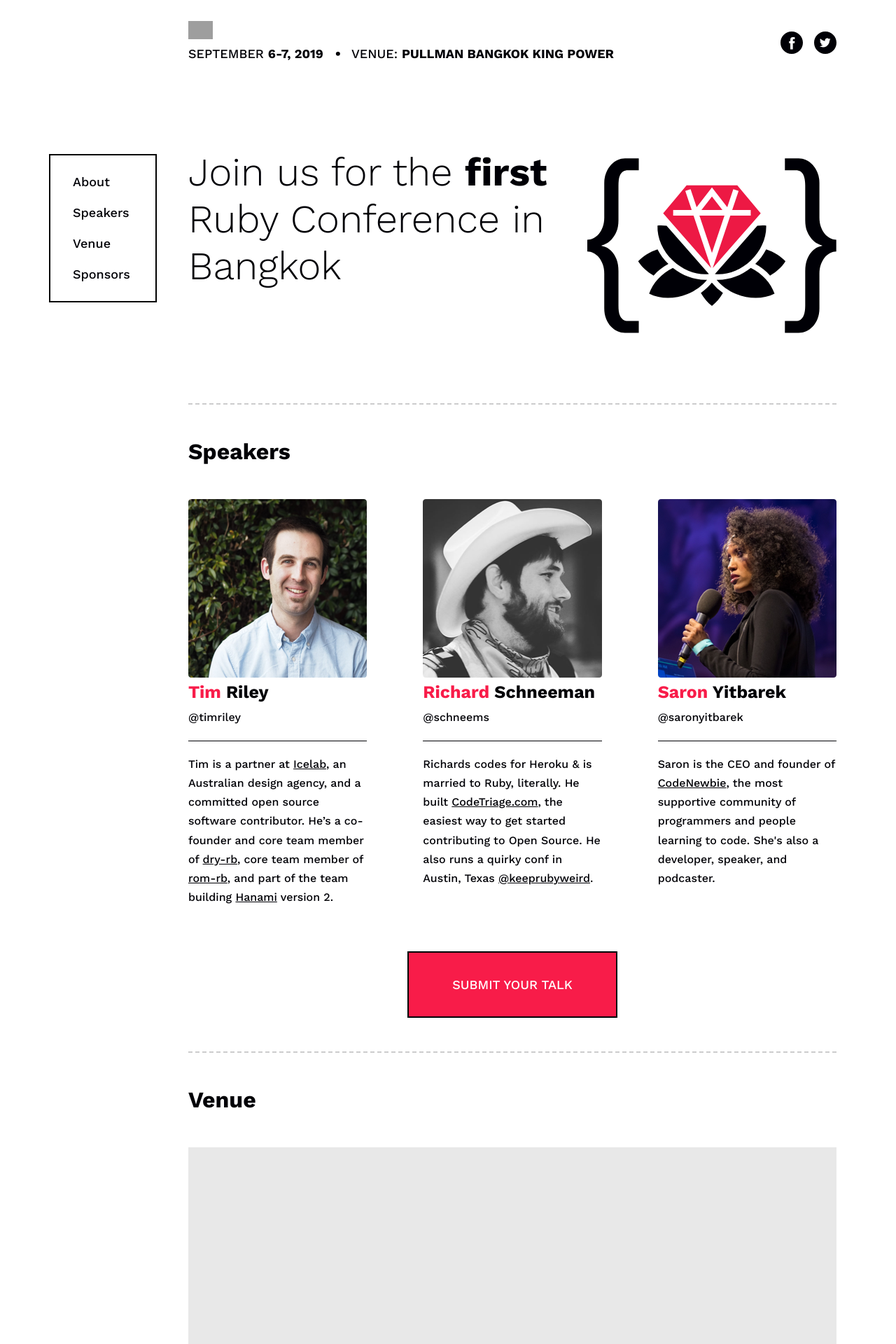
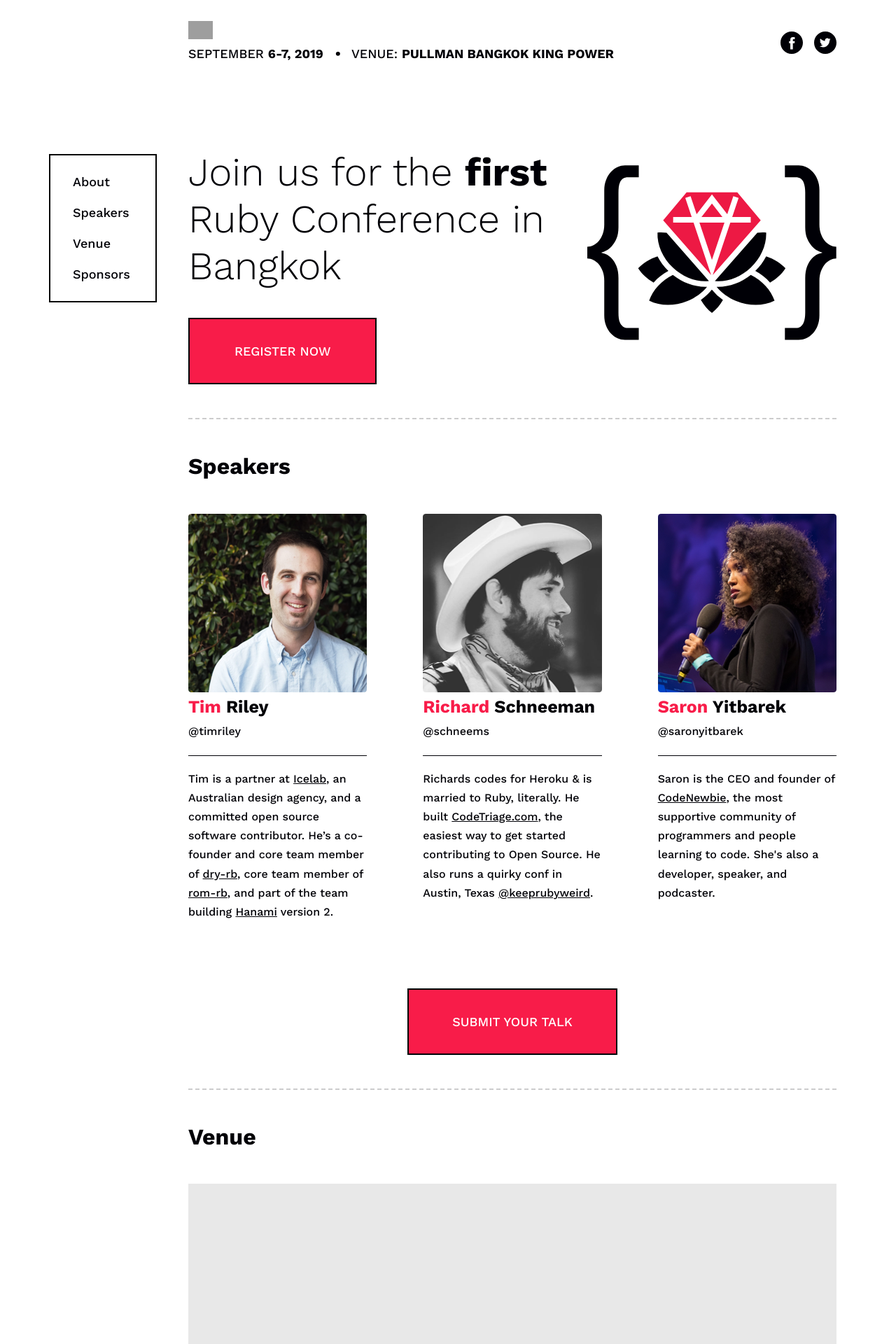
Before and after one commit to bangkokrb/rubyconfth, a Jekyll site: the page built from index.md, in a window 1280 px wide. Shown: the top 1920 px of the page at 70% size. Built offline with Jekyll 4.4.1, drawn with Linux system fonts in a browser that asks for light colours; grey boxes are pictures that could not be loaded.

Commit message:
Add the link to the Eventpop event page in the hero section

```diff
--- a/_sass/screens/_home.scss
+++ b/_sass/screens/_home.scss
@@ -24,12 +24,15 @@
     text-align: center;
 
     &__btn {
+      display: inline-block;
       width: 100%;
+
+      margin-top: 2rem;
 
       @include media-breakpoint-up('md') {
         width: auto;
+        padding-right: 2rem;
         padding-left: 2rem;
-        padding-right: 2rem;
       }
     }
   }
@@ -59,6 +62,7 @@
   flex-direction: column;
 
   @include media-breakpoint-up('lg') {
+    align-items: center;
     flex-direction: row;
     // Align first line of text with the sticky navigation
     padding-top: 2.5rem!important;
@@ -69,6 +73,17 @@
       @include make-col(7);
 
       order: 1;
+    }
+  }
+
+  .call-to-action {
+    @include media-breakpoint-up('lg') {
+      text-align:left;
+    }
+
+    &__btn {
+      padding-right: 4rem;
+      padding-left: 4rem;
     }
   }
 
--- a/index.md
+++ b/index.md
@@ -10,6 +10,9 @@
     </div>
     <div class="home-hero__text">
         <h1 class="home-hero__heading display-heading">Join us for the <strong>first</strong> Ruby Conference in Bangkok</h1>
+        <div class="call-to-action">
+            <a href="https://www.eventpop.me/e/5111-rubyconfth-2019" target="_blank" class="call-to-action__btn btn btn--primary btn--lg">Register Now</a>
+        </div>
     </div>
 </section>
 
```
